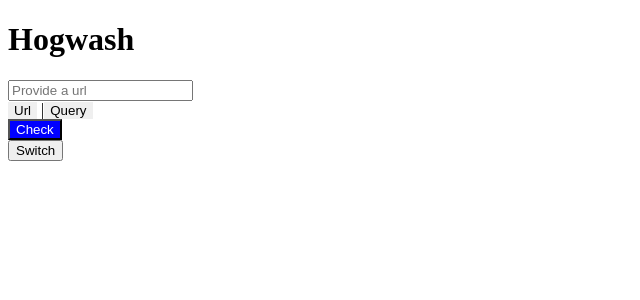
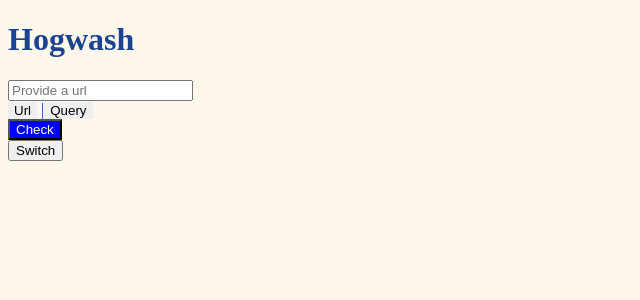
Before and after one commit to TKais/Hogwash, a React app: page / in a window 1280 px wide. Shown: the top 300 px of the page, without its empty margins (0-640 px from the left). Built offline with nearby package versions, Linux system fonts and the light colour scheme.

Commit message:
Add basic body styling with color variables

```diff
--- a/src/client/assets/styles/index.scss
+++ b/src/client/assets/styles/index.scss
@@ -1,2 +1,9 @@
 @import 'button.scss';
 @import 'input.scss';
+@import 'list.scss';
+@import 'theme.scss';
+
+body {
+  background-color: var(--bg-color);
+  color: var(--font-color);
+}
```
